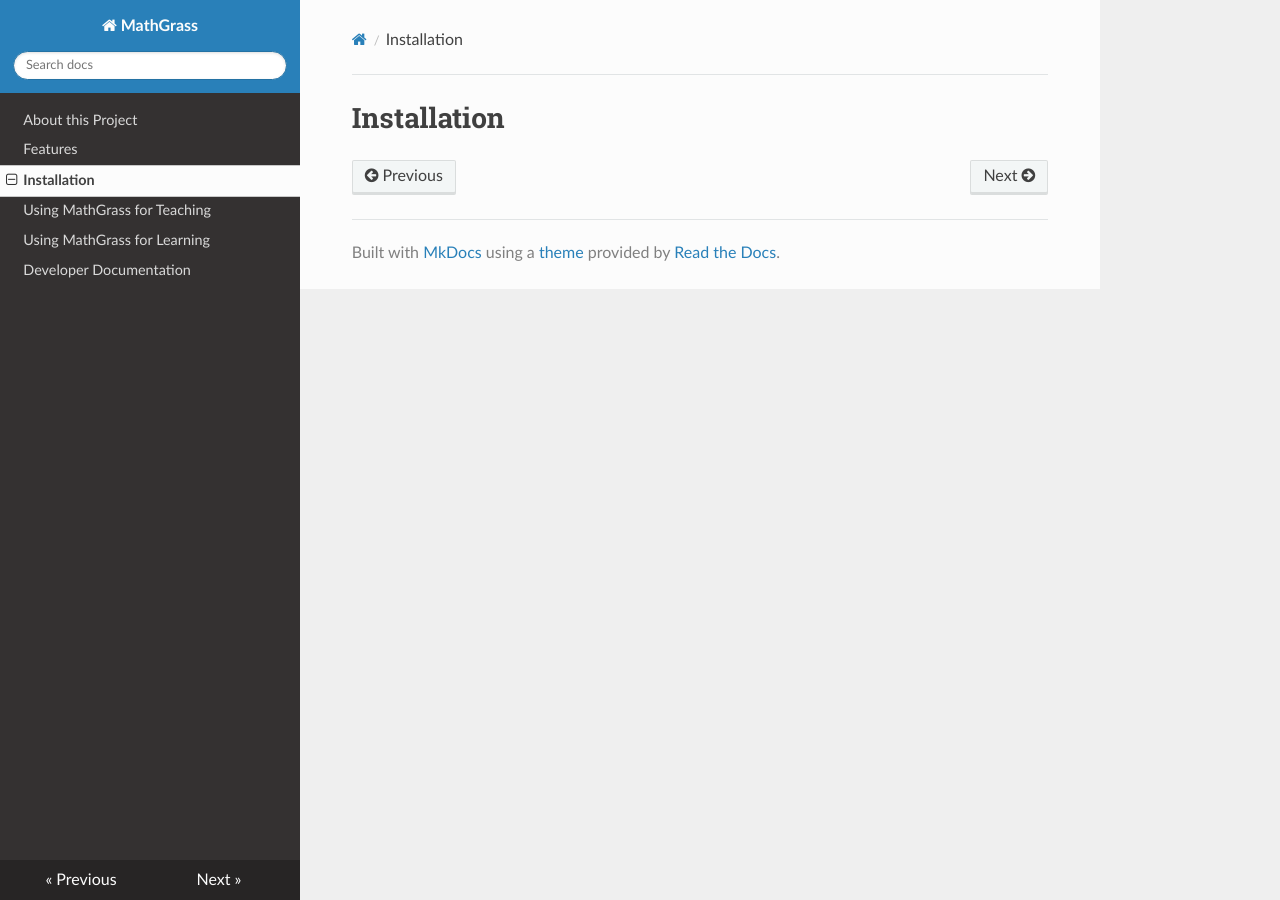
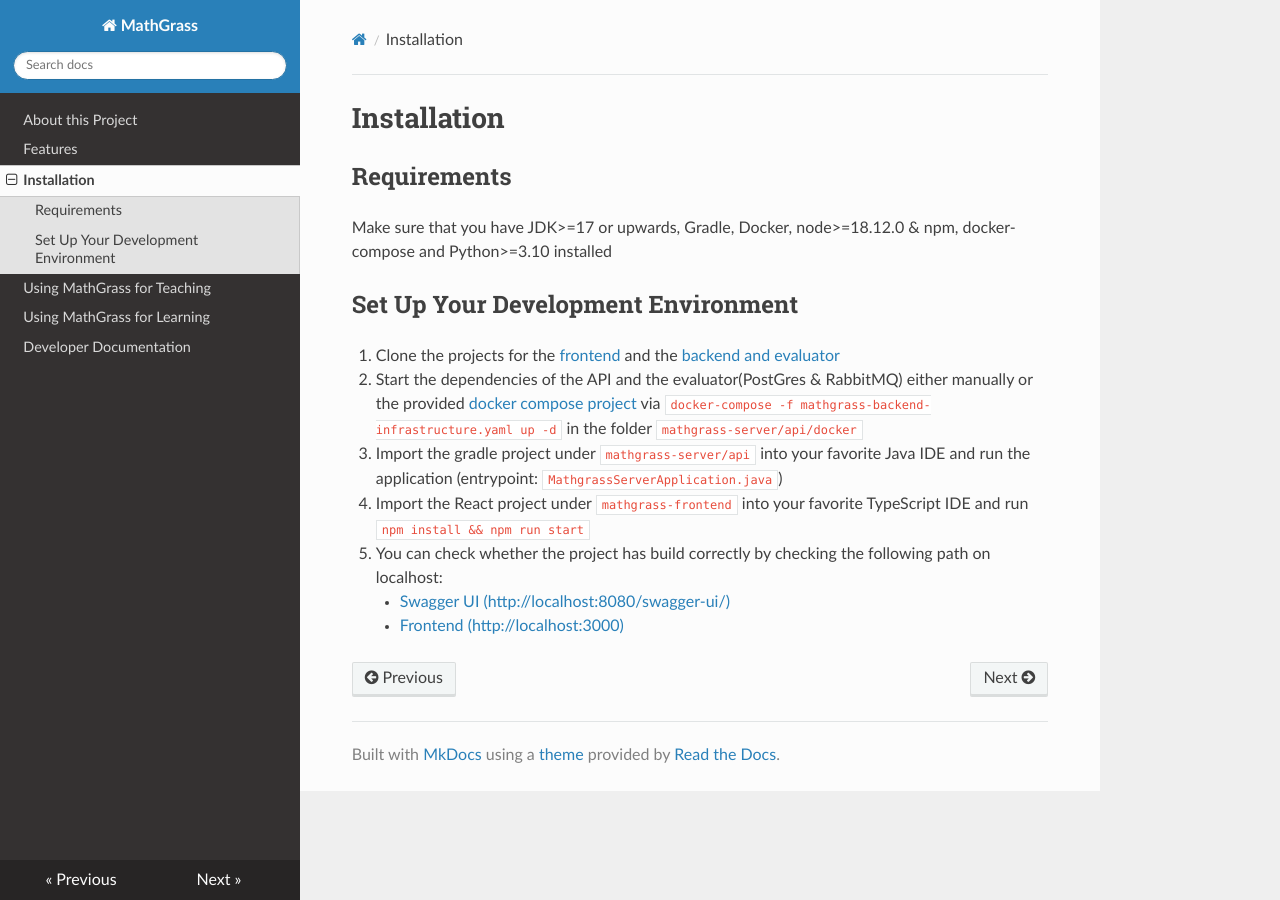
Before and after one commit to MathGrass/mathgrass, an MkDocs documentation site: the page built from docs/installation.md, in a window 1280 px wide. Built offline with MkDocs 1.6.1, drawn with Linux system fonts in a browser that asks for light colours; nearby versions of some CDN libraries.

Commit message:
docs: Add minimal dev setup instructions

````diff
--- a/docs/installation.md
+++ b/docs/installation.md
@@ -1 +1,12 @@
 # Installation
+## Requirements
+Make sure that you have JDK>=17 or upwards, Gradle, Docker, node>=18.12.0 & npm, docker-compose and Python>=3.10 installed
+
+## Set Up Your Development Environment
+1. Clone the projects for the [frontend](https://github.com/MathGrass/mathgrass-frontend) and the [backend and evaluator](https://github.com/MathGrass/mathgrass-server)
+1. Start the dependencies of the API and the evaluator(PostGres & RabbitMQ) either manually or the provided [docker compose project](https://github.com/MathGrass/mathgrass-server/blob/develop/api/docker/mathgrass-backend-infrastructure.yaml) via ```docker-compose -f mathgrass-backend-infrastructure.yaml up -d``` in the folder ```mathgrass-server/api/docker```
+1. Import the gradle project under ```mathgrass-server/api``` into your favorite Java IDE and run the application (entrypoint: ```MathgrassServerApplication.java```)
+1. Import the React project under ```mathgrass-frontend``` into your favorite TypeScript IDE and run ```npm install && npm run start```
+1. You can check whether the project has build correctly by checking the following path on localhost:
+    - [Swagger UI (http://localhost:8080/swagger-ui/)](http://localhost:8080/swagger-ui/)
+    - [Frontend (http://localhost:3000)](http://localhost:3000)
````
